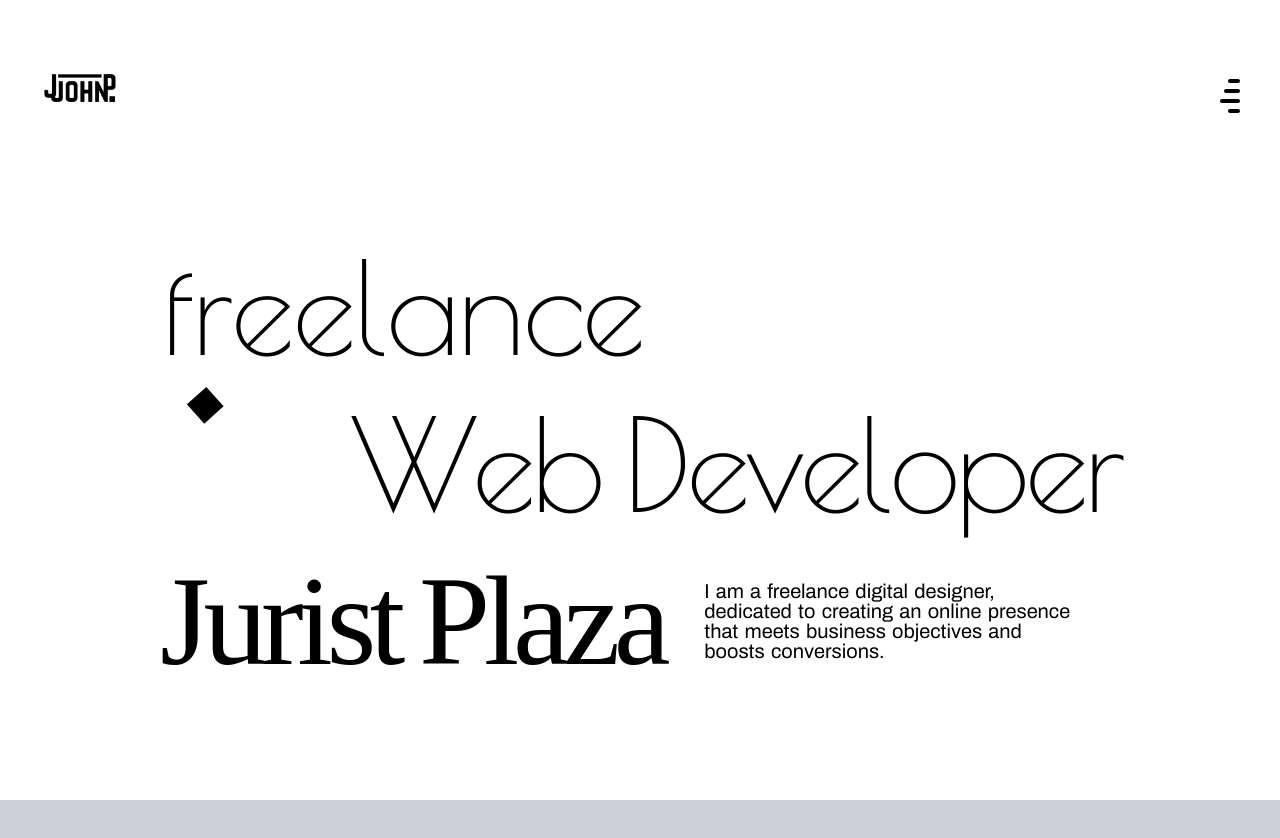
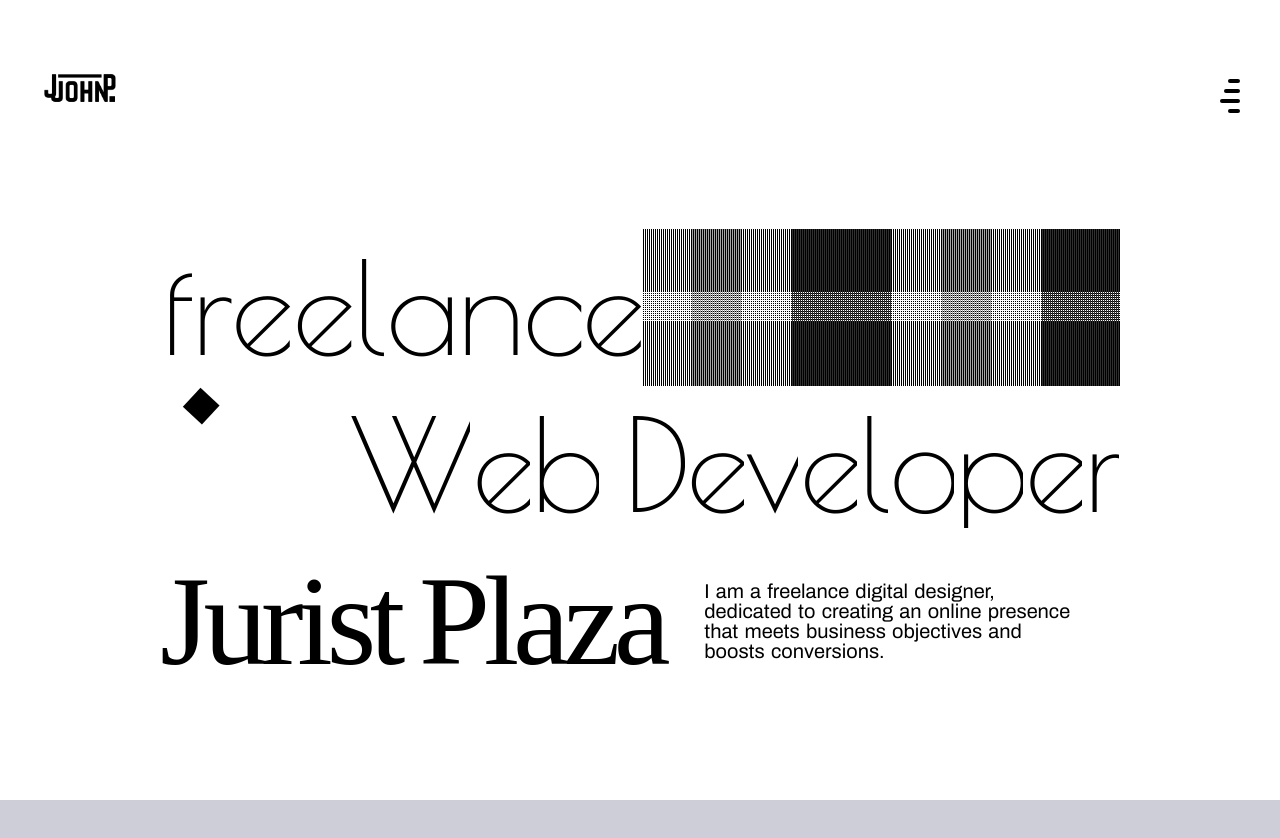
Before and after one commit to jjplaza-dev/Web-Dev-Portfolio, a React (Vite) app in the folder frontend/: page / in a window 1280 px wide. Shown: the top 838 px of the page. Built offline with nearby package versions, Linux system fonts and the light colour scheme; a web font is replaced by a local one.

Commit message:
Front animations

```diff
--- a/frontend/src/App.jsx
+++ b/frontend/src/App.jsx
@@ -20,7 +20,7 @@ function App() {
   return <>
     <section className="relative">
       <Ruler />
-      <Loadscreen />
+      {/* <Loadscreen /> */}
       {/* <Cursor /> */}
       <Navigation />
       <Front/>
--- a/frontend/src/components/Front.jsx
+++ b/frontend/src/components/Front.jsx
@@ -52,7 +52,35 @@ useEffect(() => {
   const myName = "Jurist Plaza"
   const myNameArr = myName.split("")
 
+  const wordText = document.querySelectorAll("#wordText")
+  const titleText = document.querySelectorAll("#titleText")
 
+  let indexWord = 0;
+  let indexTitle = 0
+
+function addEffect() {
+  if (indexWord >= wordText.length) return;
+
+  wordText[indexWord].style.transform = "rotate(0deg)";
+  indexWord++;
+
+  setTimeout(addEffect, 50); // Add effect to next span every second
+}
+function addEffect2() {
+  if (indexTitle >= titleText.length) return;
+
+  titleText[indexTitle].style.transform = "translateY(0%)";
+  indexTitle++;
+
+  setTimeout(addEffect2, 50); // Add effect to next span every second
+}
+
+addEffect();
+addEffect2();
+
+const primary = "#303030";
+const secondary = "white"
+const accent = "#a4a4a4"
   return <>
     <section className='w-full h-[200vh] relative bg-white'>
 
@@ -65,16 +93,36 @@ useEffect(() => {
                 <div className={`w-full h-full flex flex-col lg:flex-row text-[10vw] sm:text-[8vw] lg:text-[7vw]  `}>
                   <div className='w-full h-full text-nowrap flex items-center'>
                     {myWordArr.map((text, index) => (
-                      <span className='text-[15vw] lg:text-[10vw] m-[2px] inline-block tracking-tighter leading-[1] poiret-one-regular rotate-y-0 hover:rotate-y-90 duration-700' key={index} id='wordText' >{text}</span>
+                      <span className='text-[15vw] lg:text-[10vw] m-[2px] inline-block tracking-tighter leading-[1] poiret-one-regular rotate-y-90 hover:rotate-90 duration-700' key={index} id='wordText' >{text}</span>
                     ))}
                   </div>
-                  <div className='w-full h-full '></div>
+                  <div className='w-full h-full overflow-hidden relative bg-black'>
+                    <Hablon width={30} height={2000} rotate={90} positionX={10} color={"white"}/>
+
+                    <Hablon width={50} height={400} rotate={0} positionX={0} positionY={0} color={secondary}/>
+                    <Hablon width={50} height={400} rotate={0} positionX={50} positionY={0} color={accent}/>
+                    <Hablon width={50} height={400} rotate={0} positionX={100} positionY={0} color={secondary}/>
+                    <Hablon width={50} height={400} rotate={0} positionX={150} positionY={0} color={primary}/>
+                    <Hablon width={50} height={400} rotate={0} positionX={200} positionY={0} color={primary}/>
+                    <Hablon width={50} height={400} rotate={0} positionX={250} positionY={0} color={secondary}/>
+                    <Hablon width={50} height={400} rotate={0} positionX={300} positionY={0} color={accent}/>
+                    <Hablon width={50} height={400} rotate={0} positionX={350} positionY={0} color={secondary}/>
+                    <Hablon width={50} height={400} rotate={0} positionX={400} positionY={0} color={primary}/>
+                    <Hablon width={50} height={400} rotate={0} positionX={450} positionY={0} color={primary}/>
+                    <Hablon width={50} height={400} rotate={0} positionX={500} positionY={0} color={secondary}/>
+                    <Hablon width={50} height={400} rotate={0} positionX={550} positionY={0} color={accent}/>
+                    <Hablon width={50} height={400} rotate={0} positionX={600} positionY={0} color={secondary}/>
+                    <Hablon width={50} height={400} rotate={0} positionX={650} positionY={0} color={primary}/>
+
+
+
+                  </div>
                 </div>
 
                 <div className='w-full h-full flex flex-col lg:flex-row-reverse text-[10vw] sm:text-[8vw] lg:text-[7vw] items-center text-nowrap'>
                    <div className='w-full h-full text-nowrap flex items-center'>
                     {myTitleArr.map((text, index) => (
-                      <span className='text-[12vw] lg:text-[10vw] m-[1px] min-h-[10px] min-w-[8px] lg:min-w-[20px] inline-block tracking-tighter leading-[1] poiret-one-regular' key={index} id='titleText'>{text}</span>
+                      <span className='text-[12vw] lg:text-[10vw] m-[1px] min-h-[10px] min-w-[8px] lg:min-w-[20px] inline-block tracking-tighter leading-[1] overflow-hidden' key={index}><div className="w-fit h-fit poiret-one-regular duration-500" style={{ transform: "translateY(150%) scaleY(250%)"}} id='titleText'>{text}</div></span>
                     ))}
                   </div>
                   <div className='w-full h-full relative'>
@@ -104,4 +152,16 @@ objectives and boosts conversions.</div>
   </>
 }
 
+const Hablon = (props) => {
+  const strandsNum = Math.ceil(props.width/2)
+  console.log(strandsNum)
+  return <section className='absolute mx-0 top-[50%] translate-y-[-50%]' style={{transform: ` translateX(${props.positionX}px) translateY(${props.positionY}px)`, transformOrigin: `center`}}>
+    <div className='flex' style={{width: `${props.width}px`, height: `${props.height}px`, transform: `rotate(${props.rotate}deg)`}}>
+      {Array.from({ length: strandsNum }, (x, i) => (
+       <div key={i} className='w-[1px] h-full mr-[1px]' style={{backgroundColor: `${props.color}`}}></div>
+      ))}
+    </div>
+  </section>
+}
+
 export default Front
--- a/frontend/src/index.css
+++ b/frontend/src/index.css
@@ -29,7 +29,6 @@ h5 { font-size: var(--h5-size); }
 body {
     height: fit-content;
     overflow-x: hidden;
-    overflow-y: hidden;
     scroll-behavior: smooth;
     background-color: rgb(0, 0, 0);
 }
@@ -216,5 +215,4 @@ button {
   font-family: "Poiret One", sans-serif;
   font-weight: 400;
   font-style: normal;
-
 }
```
